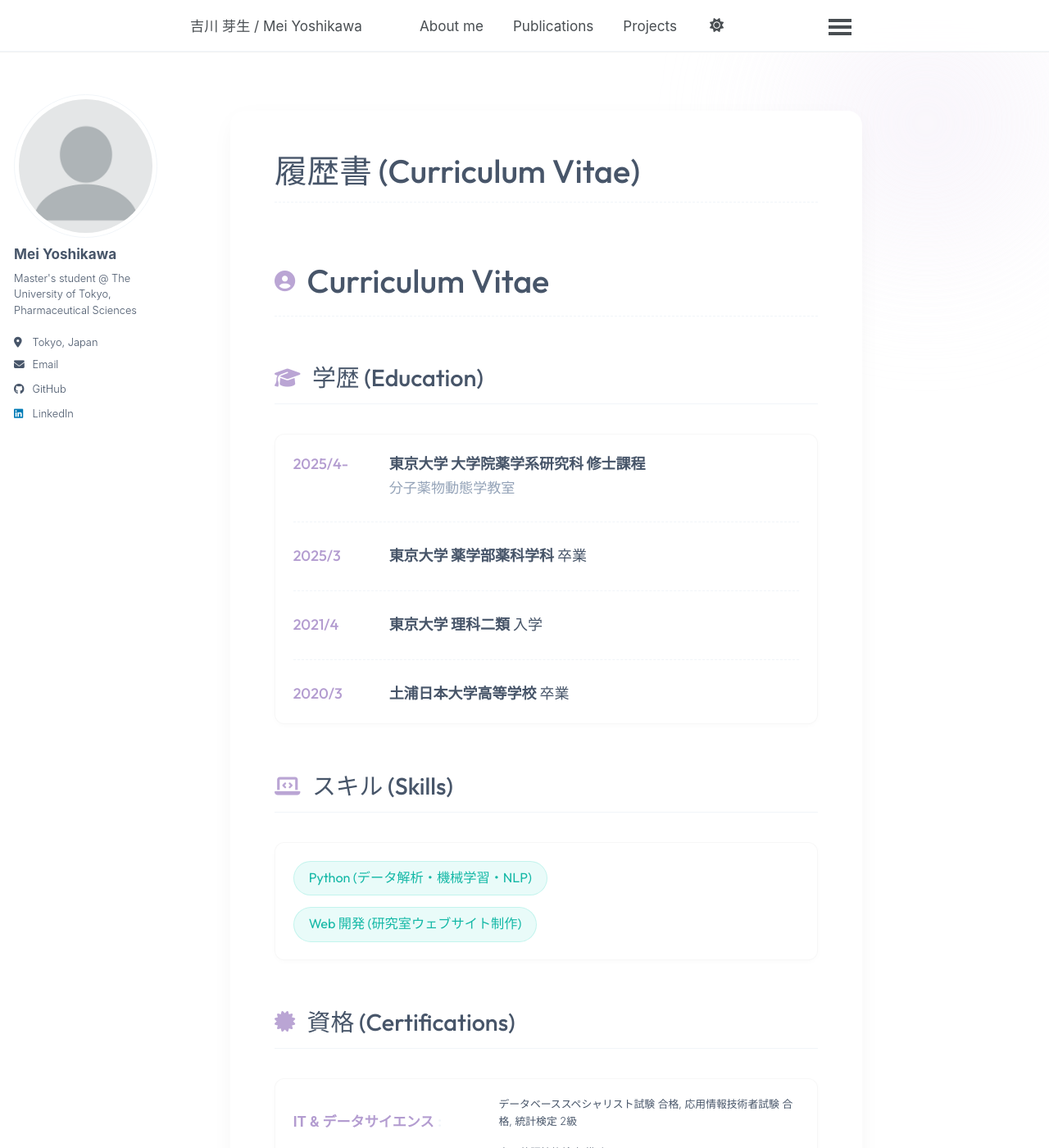
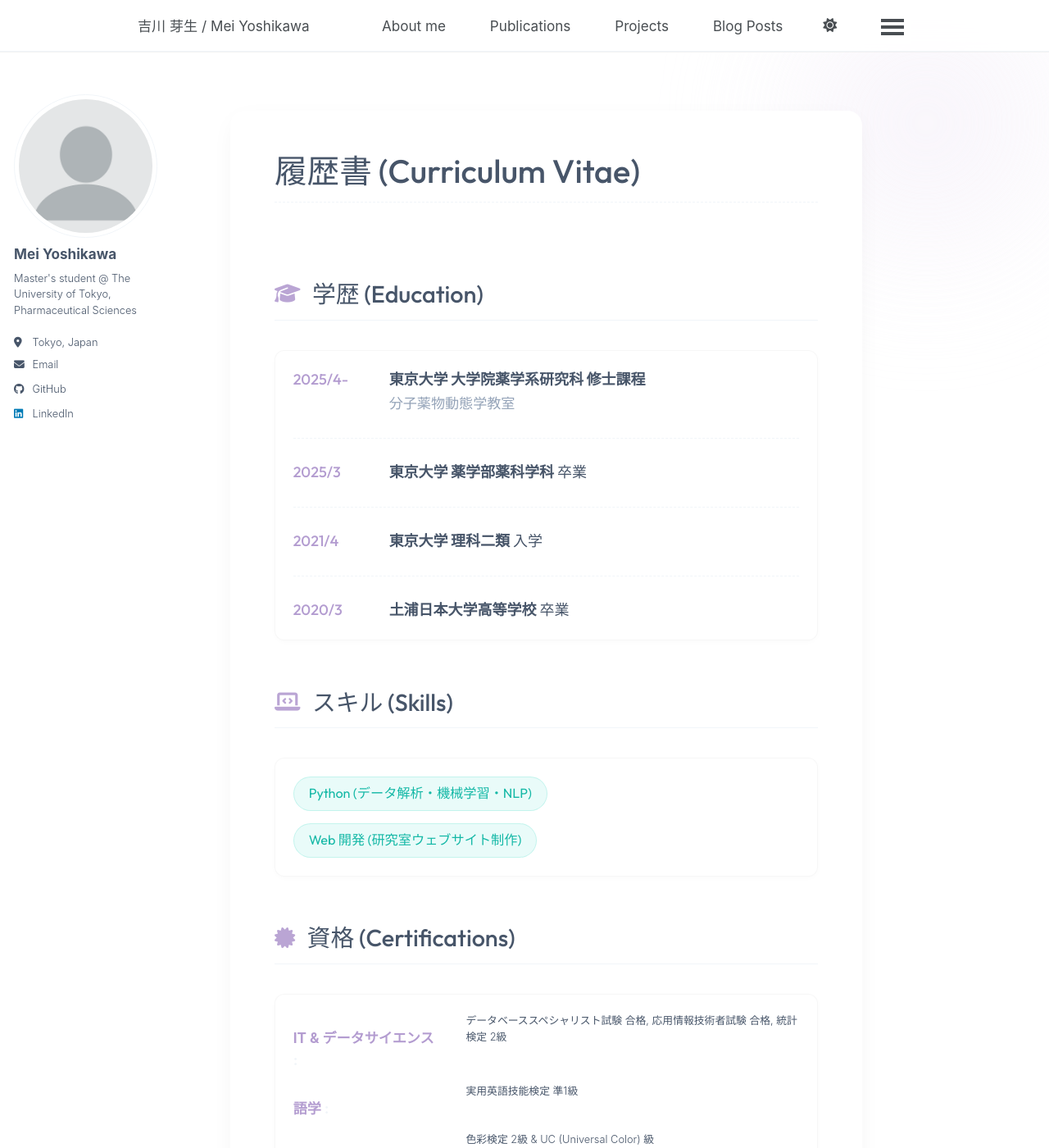
Before and after one commit to DevWithKaiju/DevWithKaiju.github.io, a Jekyll site: the page built from _pages/cv.md, in a window 1280 px wide and 1400 px high. Shown: the whole window at 82% size. Built offline with Jekyll 4.4.1, drawn with Linux system fonts in a browser that asks for light colours; a script bundle is joined from its source files by our own code; library files that are not in the unit come from our copies.

Commit message:
fix: remove duplicate CV title and widen layout to fix cert wrap

```diff
--- a/_pages/cv.md
+++ b/_pages/cv.md
@@ -3,14 +3,12 @@
 title: "履歴書 (Curriculum Vitae)"
 permalink: /cv/
 author_profile: true
-classes: custom-cv-page
+classes: custom-cv-page wide
 ---
 
 <div class="background-blob"></div>
 
 <section class="modern-section" style="margin-top: 2rem;">
-  <h1 class="section-title" style="font-size: 2.2rem; font-weight: 500; margin-bottom: 3rem; border-bottom: 1px dashed var(--global-border-color); padding-bottom: 1rem;"><i class="fas fa-user-circle"></i> Curriculum Vitae</h1>
-
   <h2 class="section-title"><i class="fas fa-graduation-cap"></i> 学歴 (Education)</h2>
   <div class="modern-card">
     <ul class="timeline-list">
--- a/_sass/_custom.scss
+++ b/_sass/_custom.scss
@@ -73,17 +73,26 @@
   padding-top: 0.5rem !important;
   padding-bottom: 0.5rem !important;
   margin-top: 0 !important;
-  max-width: 850px !important;
+  max-width: 980px !important; /* Widened to fit all links */
   margin-left: auto !important;
   margin-right: auto !important;
+  padding-left: 1rem !important;
+  padding-right: 1rem !important;
 }
 
-/* Masthead Link Hover */
+/* Masthead Link & Title Adjustments */
+.site-title {
+  font-size: 1.1rem !important;
+  font-family: 'Outfit', 'Noto Sans JP', sans-serif !important;
+}
+
 .masthead__menu-item a {
   font-weight: 400 !important; /* Thinner menu links */
+  font-size: 0.95rem !important;
+  padding-right: 1rem !important;
 }
 .masthead__menu-item a:hover {
-  color: var(--primary-color) !important;
+  color: var(--accent-color) !important;
 }
 
 /* Background Blob for Premium Feel */
@@ -398,7 +407,7 @@
 /* Cert Grid */
 .cert-grid {
   display: grid;
-  grid-template-columns: 220px auto;
+  grid-template-columns: 180px auto;
   gap: 0.8rem 1rem;
   font-weight: 300;
   margin: 0;
@@ -429,9 +438,6 @@
   box-shadow: none !important;
   padding: 0 !important;
   margin-top: 0 !important;
-}
-.custom-cv-page .page__title {
-  display: none !important;
 }
 
 /* =========================================================
```
